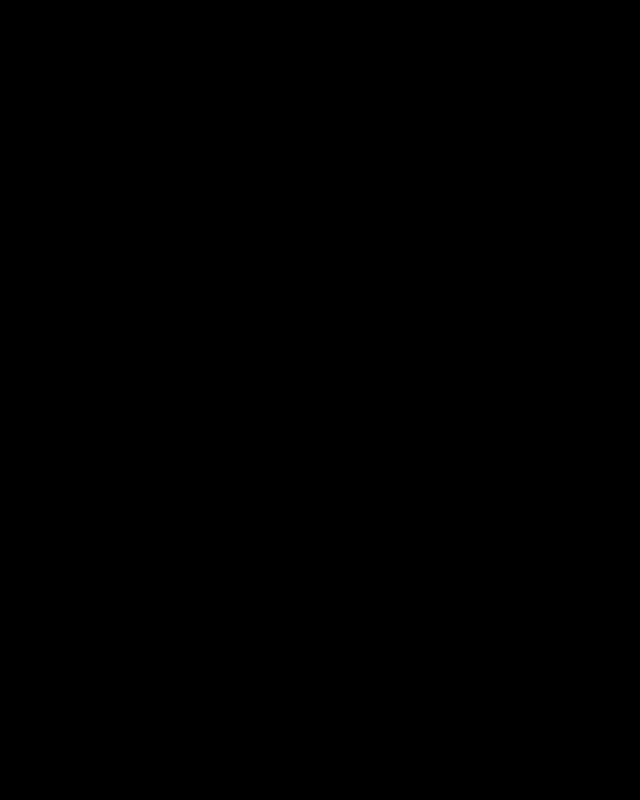
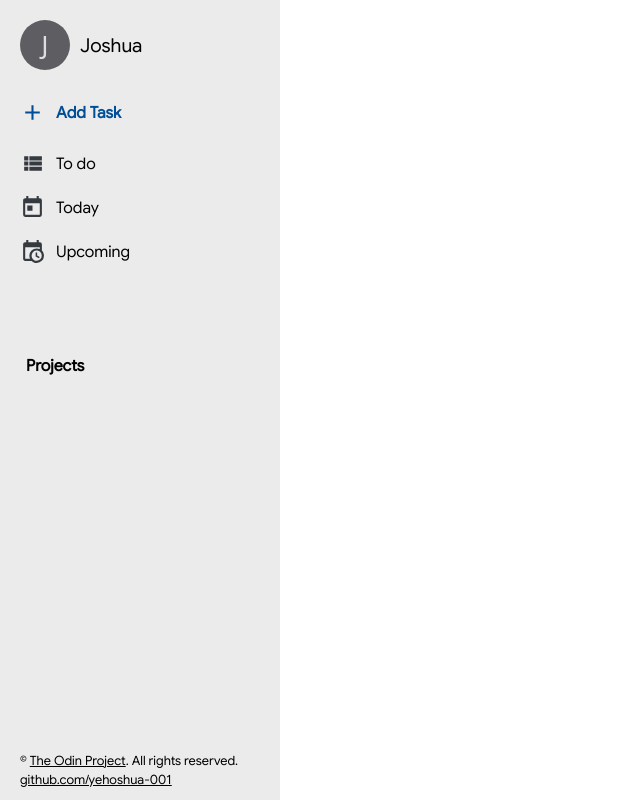
Before and after one commit to yehoshua-001/todo-list, a website built with webpack: page src/template.html in a window 1280 px wide. Shown: the top 800 px of the page, without its empty margins (0-640 px from the left). Built offline with nearby package versions, Linux system fonts and the light colour scheme.

Commit message:
Edit style.css
Added font face and CSS reset, and styles for 'sidebar' contents.

```diff
--- a/src/style.css
+++ b/src/style.css
@@ -1,7 +1,210 @@
-body {
-    background-color: black;
+@font-face {
+    font-family: 'Google Sans';
+    src: url('./assets/fonts/GoogleSans-Regular.woff2') format('woff2'),
+        url('./assets/fonts/GoogleSans-Regular.woff') format('woff');
+    font-weight: normal;
+    font-style: normal;
+    font-display: swap;
 }
 
-h1 {
-    color: green;
+/*
+    Josh's Custom CSS Reset
+    https://www.joshwcomeau.com/css/custom-css-reset/
+*/
+
+*, *::before, *::after {
+    box-sizing: border-box;
 }
+
+*:not(dialog) {
+    margin: 0;
+}
+
+@media (prefers-reduced-motion: no-preference) {
+    html {
+        interpolate-size: allow-keywords;
+    }
+}
+
+body {
+    line-height: 1.5;
+    -webkit-font-smoothing: antialiased;
+}
+
+img, picture, video, canvas, svg {
+    display: block;
+    max-width: 100%;
+}
+
+input, button, textarea, select {
+    font: inherit;
+}
+
+p, h1, h2, h3, h4, h5, h6 {
+    overflow-wrap: break-word;
+}
+
+p {
+    text-wrap: pretty;
+}
+h1, h2, h3, h4, h5, h6 {
+    text-wrap: balance;
+}
+
+#root, #__next {
+    isolation: isolate;
+}
+
+/* ------------------------------------------------- */
+
+html {
+    height: 100%;
+}
+
+body {
+    width: 100%;
+    min-height: 100dvh;
+    display: grid;
+    grid-template: 1fr / 1fr 6fr;
+    font-family: "Google Sans";
+}
+
+.sidebar {
+    grid-area: 1 / 1 / 2 / 2;
+    width: 280px;
+    height: 100%;
+    display: grid;
+    grid-template: max-content min-content 1fr 2fr min-content / 1fr;
+    padding: 10px;
+    background-color: #EBEBEB;
+}
+
+.profile {
+    grid-area: 1 / 1 / 2 / 2;
+    display: grid;
+    grid-template-columns: min-content max-content;
+    gap: 10px;
+    justify-content: start;
+    align-items: center;
+    margin: 10px;
+}
+
+.profile div {
+    width: 50px;
+    height: 50px;
+    background-image: url(./assets/default-avatar.svg);
+    background-position: center;
+    background-repeat: no-repeat;
+    background-size: contain;
+    border-radius: 100%;
+}
+
+.profile p {
+    font-size: 1.2rem;
+    cursor: default;
+}
+
+.add-task-container {
+    grid-area: 2 / 1 / 3 / 2;
+    display: grid;
+    grid-template-columns: min-content 1fr;
+    gap: 5px;
+    border-radius: 5px;
+    padding-inline: 10px;
+    padding-block: 5px;
+    margin-block: 15px;
+}
+
+.add-task-container:hover {
+    background-color: rgba(0, 0, 0, 0.1);
+}
+
+#addTask {
+    color: #004E98;
+    font-weight: 700;
+}
+
+.nav-icon {
+    width: 25px;
+    height: 25px;
+}
+
+.add-task {
+    fill: #004E98;
+}
+
+.to-do,
+.today,
+.upcoming {
+    fill: #343A40;
+}
+
+.nav-top {
+    grid-area: 3 / 1 / 4 / 2;
+    display: grid;
+    grid-template: repeat(3, min-content) / 1fr;
+    justify-items: start;
+    align-items: center;
+    gap: 8px;
+}
+
+.nav-top-card {
+    width: 100%;
+    display: grid;
+    grid-template-columns: min-content 1fr;
+    gap: 5px;
+    border-radius: 5px;
+    padding-inline: 10px;
+    padding-block: 5px;
+}
+
+.nav-top-card:hover {
+    background-color: rgba(0, 0, 0, 0.1);
+}
+
+.nav-bottom {
+    grid-area: 4 / 1 / 5 / 2;
+    display: grid;
+    grid-template: min-content 1fr / 1fr;
+    justify-items: start;
+    align-items: center;
+    gap: 8px;
+}
+
+.nav-bot-card {
+    width: 100%;
+    display: grid;
+    gap: 5px;
+    border-radius: 5px;
+    padding-inline: 10px;
+    padding-block: 5px;
+}
+
+.nav-bot-card:hover {
+    background-color: rgba(0, 0, 0, 0.1);
+}
+
+#projects {
+    font-weight: 700;
+}
+
+.sidebar button {
+    text-align: start;
+    border: none;
+    background-color: rgba(255, 255, 255, 0);
+    cursor: pointer;
+}
+
+.sidebar-footer {
+    grid-area: 5 / 1 / 6 / 2;
+    font-size: 0.8rem;
+    padding-inline: 10px;
+}
+
+.sidebar-footer a {
+    color: #000000;
+}
+
+.main {
+    grid-area: 1 / 2 / 2 / 3;
+}
```
